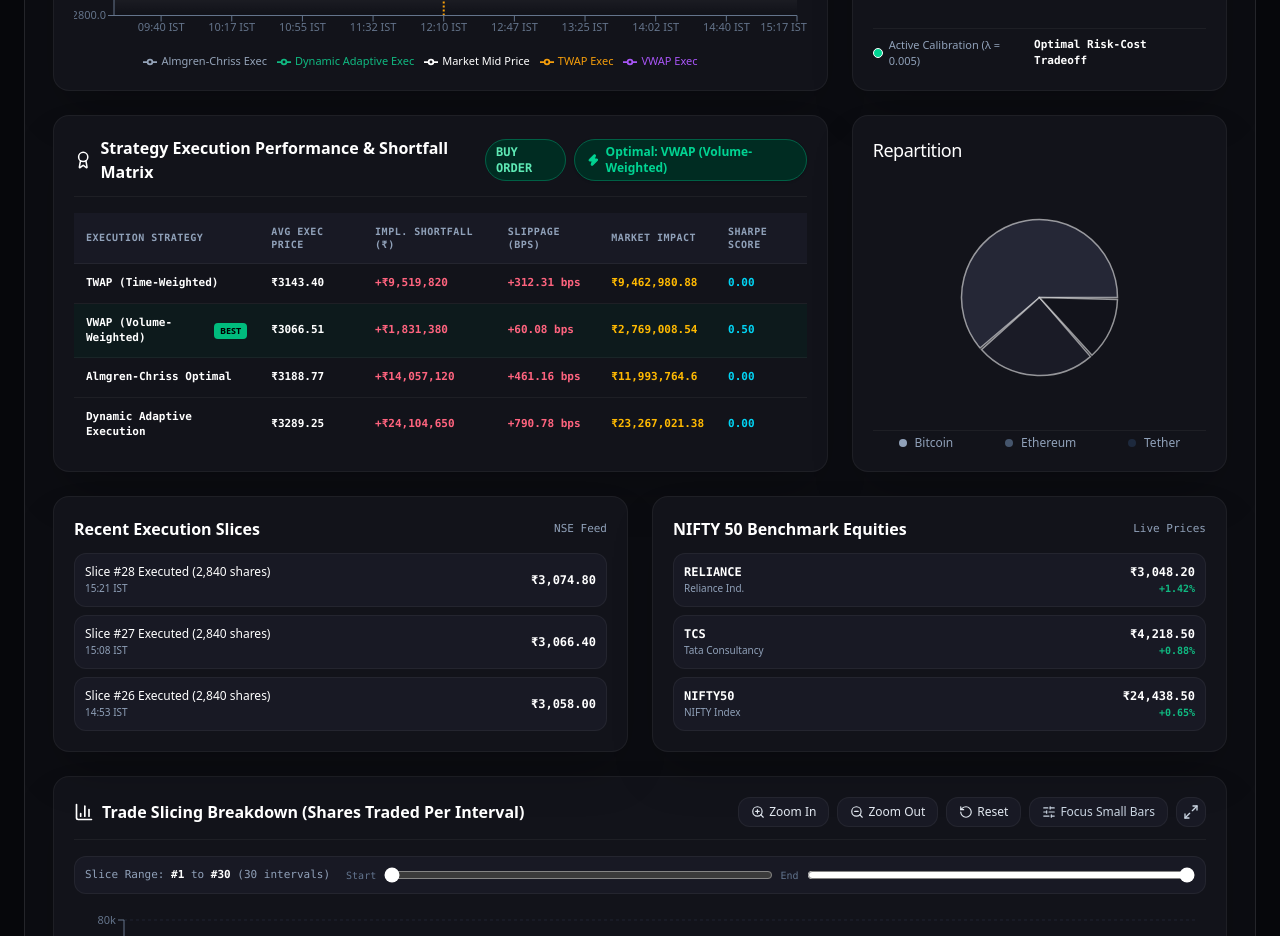
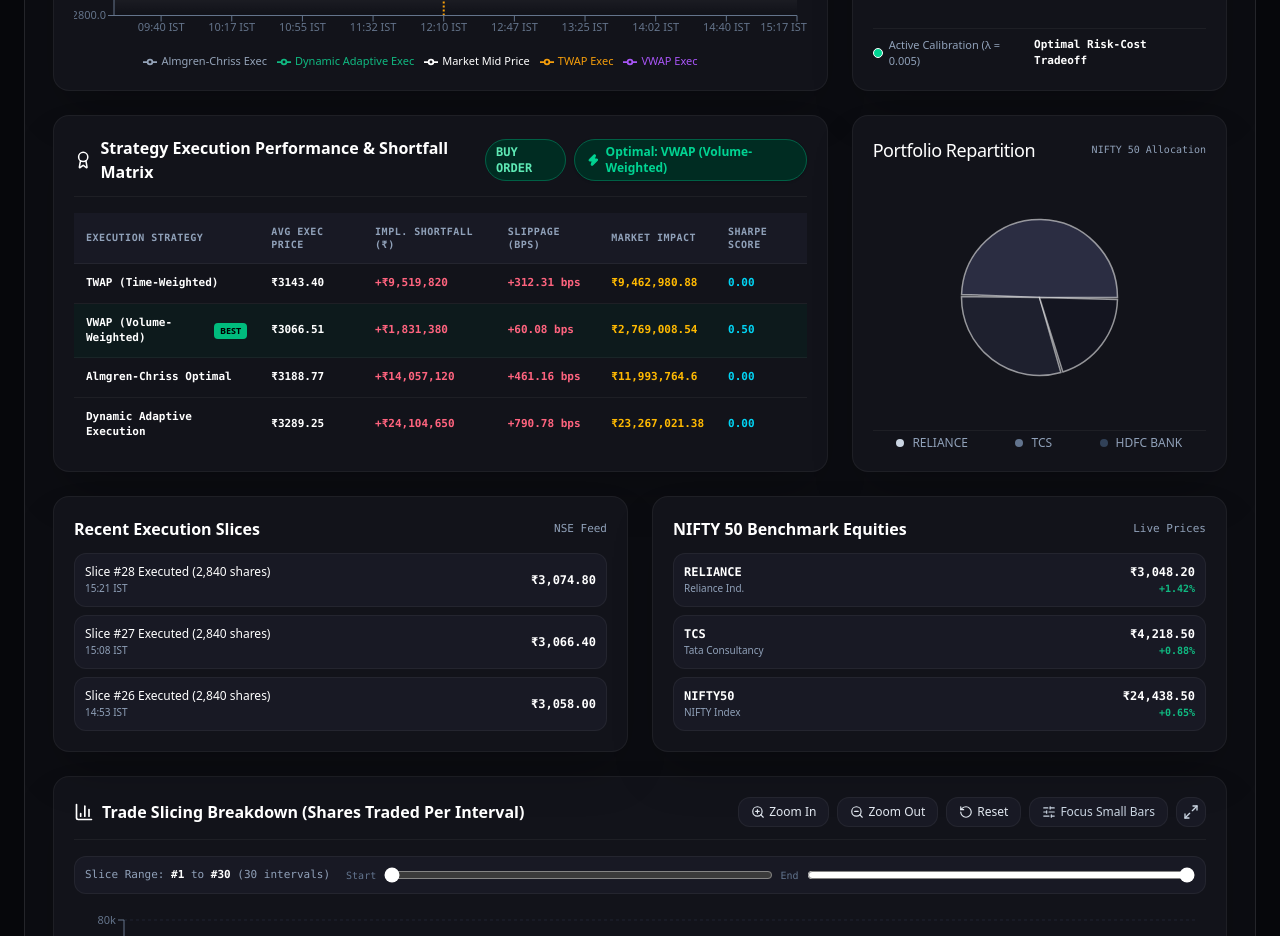
Before and after one commit to Viidhyanshu/OPTIMAL-TRADE, a Next.js app: page / in a window 1280 px wide. Shown: the part 2300-3236 px from the top of the page. Built offline with nearby package versions, Linux system fonts and the light colour scheme.

Commit message:
Replace crypto labels (Bitcoin, Ethereum, Tether) in RepartitionPieCard with NIFTY 50 Indian equities (RELIANCE, TCS, HDFC BANK)

```diff
--- a/src/components/RepartitionPieCard.tsx
+++ b/src/components/RepartitionPieCard.tsx
@@ -4,18 +4,19 @@ import React from 'react';
 import { ResponsiveContainer, PieChart, Pie, Cell, Tooltip } from 'recharts';
 
 export const RepartitionPieCard: React.FC = () => {
-  // Dark metallic monochrome slices matching exact screenshot palette
+  // Dark metallic silver/slate palette matching NIFTY 50 equities weighting
   const data = [
-    { name: 'Bitcoin', value: 62, color: '#252736' },
-    { name: 'Ethereum', value: 25, color: '#1a1b26' },
-    { name: 'Tether', value: 13, color: '#12131b' },
+    { name: 'RELIANCE (NSE)', value: 50, color: '#2b2d42' },
+    { name: 'TCS (IT)', value: 30, color: '#1e202e' },
+    { name: 'HDFC BANK', value: 20, color: '#141520' },
   ];
 
   return (
     <div className="bg-[#12131a] border border-white/5 rounded-2xl p-5 shadow-2xl space-y-3 flex flex-col justify-between h-full">
       {/* Header */}
       <div className="flex items-center justify-between">
-        <h3 className="font-sans text-lg font-normal text-white tracking-tight">Repartition</h3>
+        <h3 className="font-sans text-lg font-normal text-white tracking-tight">Portfolio Repartition</h3>
+        <span className="text-[10px] text-slate-400 font-mono">NIFTY 50 Allocation</span>
       </div>
 
       {/* Pie Chart with Crisp Thin White Outline Borders */}
@@ -50,25 +51,25 @@ export const RepartitionPieCard: React.FC = () => {
               }}
               itemStyle={{ color: '#ffffff', fontWeight: 600 }}
               labelStyle={{ color: '#ffffff', fontWeight: 600 }}
-              formatter={(val: any) => [`${val}%`, 'Share']}
+              formatter={(val: any) => [`${val}%`, 'Weight']}
             />
           </PieChart>
         </ResponsiveContainer>
       </div>
 
-      {/* Muted Legend matching reference screenshot */}
+      {/* Muted Legend matching NIFTY 50 Indian Equities */}
       <div className="flex items-center justify-around text-xs text-slate-400 font-sans pt-1 border-t border-white/5">
         <div className="flex items-center gap-2">
-          <span className="w-2 h-2 rounded-full bg-slate-400" />
-          <span>Bitcoin</span>
+          <span className="w-2 h-2 rounded-full bg-slate-300" />
+          <span>RELIANCE</span>
         </div>
         <div className="flex items-center gap-2">
-          <span className="w-2 h-2 rounded-full bg-slate-600" />
-          <span>Ethereum</span>
+          <span className="w-2 h-2 rounded-full bg-slate-500" />
+          <span>TCS</span>
         </div>
         <div className="flex items-center gap-2">
-          <span className="w-2 h-2 rounded-full bg-slate-800" />
-          <span>Tether</span>
+          <span className="w-2 h-2 rounded-full bg-slate-700" />
+          <span>HDFC BANK</span>
         </div>
       </div>
     </div>
```
